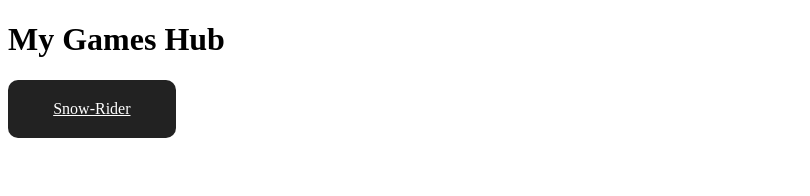
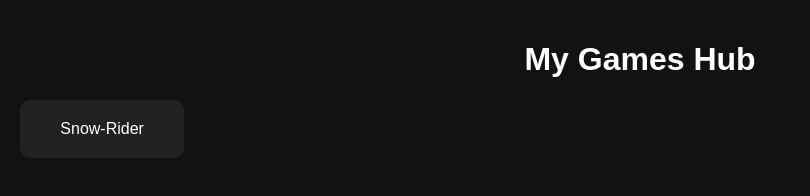
Before and after one commit to Hard-School-Work/Hard-School-Work.github.io, a plain HTML site: page index.html in a window 1280 px wide. Shown: the whole page, without its empty margins (0-810 px from the left). Drawn offline with Linux system fonts and the light colour scheme.

Commit message:
changed looks

```diff
--- a/style.css
+++ b/style.css
@@ -11,3 +11,25 @@
   border-radius: 10px;
   color: white;
 }
+
+.card:hover {
+  background: #000000;
+  cursor: pointer;
+}
+
+body {
+  background-color: #121212;
+  color: white;
+  font-family: Arial, sans-serif;
+  margin: 0;
+  padding: 20px;
+}
+
+h1 {
+  text-align: center;
+}
+
+a {
+  text-decoration: none;
+  color: inherit;
+}
```
